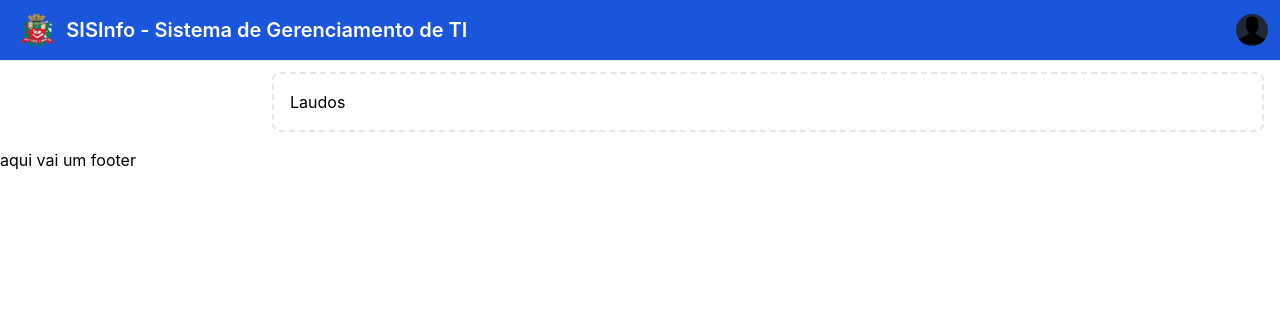
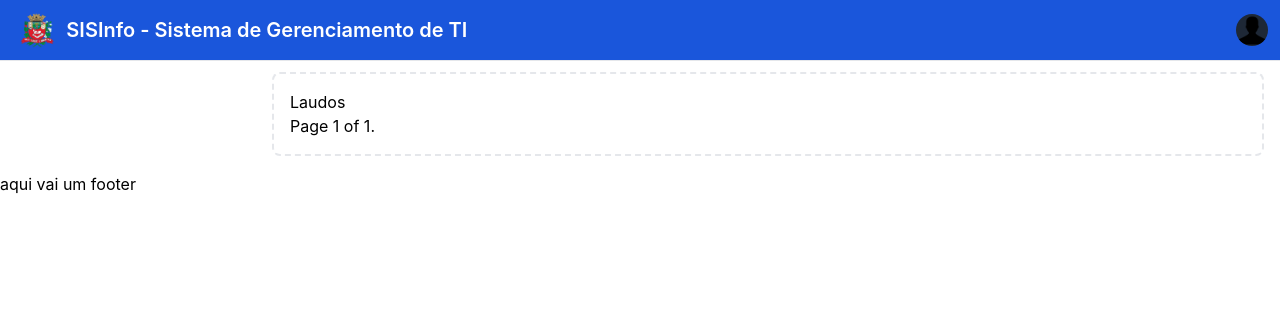
Before and after one commit to Prefeitura-Municipal-de-Novo-Horizonte/sisinfo-v2, a Django app: page /reports/ in a window 1280 px wide. Shown: the top 321 px of the page. Run offline with Django 4.2, Linux system fonts and the light colour scheme; data that the repository does not hold is empty; style sheets or scripts are compiled from the project's sources; some libraries are stand-ins or nearby versions.

Commit message:
:construction: feat: pagination in the reports ok

```diff
--- a/dashboard/templates/licitacao/biddings_.html
+++ /dev/null
@@ -1,4 +0,0 @@
-{% extends "_base.html" %}
-{% block content %}
-{{licitacoes}}
-{% endblock content %}
--- a/reports/templates/register_reports.html
+++ b/reports/templates/register_reports.html
@@ -10,6 +10,8 @@
         </mark>
     </h1>
 </div>
+<!-- Alerts -->
+{% include "include/_alert.html" %}
 <!-- Formulário -->
 <form action="" method="post">{% csrf_token %}
     <div class="grid grid-cols-2 gap-4 mb-4 h-auto bg-gray-100  dark:bg-gray-800 rounded p-4">
--- a/reports/templates/reports.html
+++ b/reports/templates/reports.html
@@ -4,4 +4,29 @@ Laudos
 {% endblock title %}
 {% block content %}
 <h1>Laudos</h1>
+
+
+{% for report in page_obj %}
+    {{ report.slug }}<br>
+{% endfor %}
+
+<div class="pagination">
+    <span class="step-links">
+        {% if page_obj.has_previous %}
+            <a href="?page=1">&laquo; first</a>
+            <a href="?page={{ page_obj.previous_page_number }}">previous</a>
+        {% endif %}
+
+        <span class="current">
+            Page {{ page_obj.number }} of {{ page_obj.paginator.num_pages }}.
+        </span>
+
+        {% if page_obj.has_next %}
+            <a href="?page={{ page_obj.next_page_number }}">next</a>
+            <a href="?page={{ page_obj.paginator.num_pages }}">last &raquo;</a>
+        {% endif %}
+    </span>
+</div>
+
+
 {% endblock content %}
--- a/reports/views.py
+++ b/reports/views.py
@@ -1,15 +1,25 @@
+from django.contrib import messages
+from django.contrib.messages import constants
+from django.core.paginator import Paginator
 from django.forms import inlineformset_factory
 from django.http import HttpResponse
-from django.shortcuts import render
+from django.shortcuts import redirect, render
+from django.urls import reverse
 
-from dashboard.models import Material
 from reports.forms import MaterialReportForm, ReportForm
 from reports.models import MaterialReport, Report
 
 
 # Create your views here.
 def reports(request):
-    context = {}
+    report_list = Report.objects.all()
+    paginator = Paginator(report_list, 15)  # Show 15 reports per page.
+
+    page_number = request.GET.get("page")
+    page_obj = paginator.get_page(page_number)
+    context = {
+        "page_obj": page_obj,
+    }
     return render(request, 'reports.html', context)
 
 
@@ -24,7 +34,9 @@ def report_register(request):
             report = form.save()
             form_material.instance = report
             form_material.save()
-            return HttpResponse('Sucessfully registered')
+            messages.add_message(request, constants.SUCCESS,
+                                 f'Laudo {report.slug} salvo com sucesso!')
+            return redirect(reverse('reports:register_report'))
         else:
             return HttpResponse('Failed to register')
     form = ReportForm(request=request)
```
